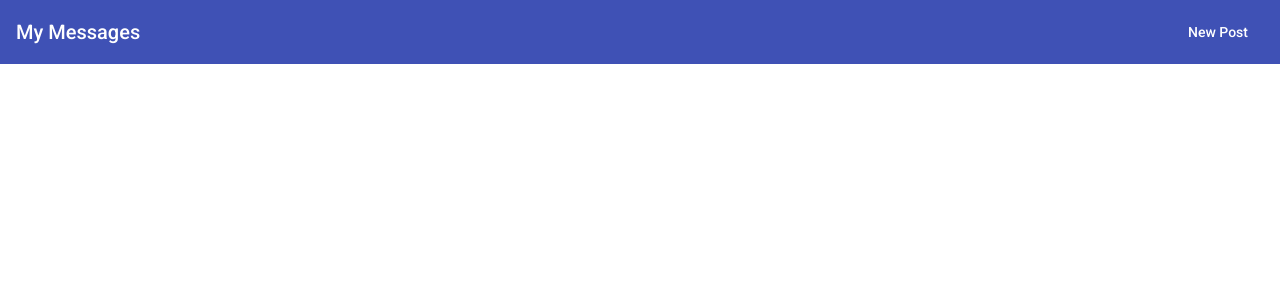
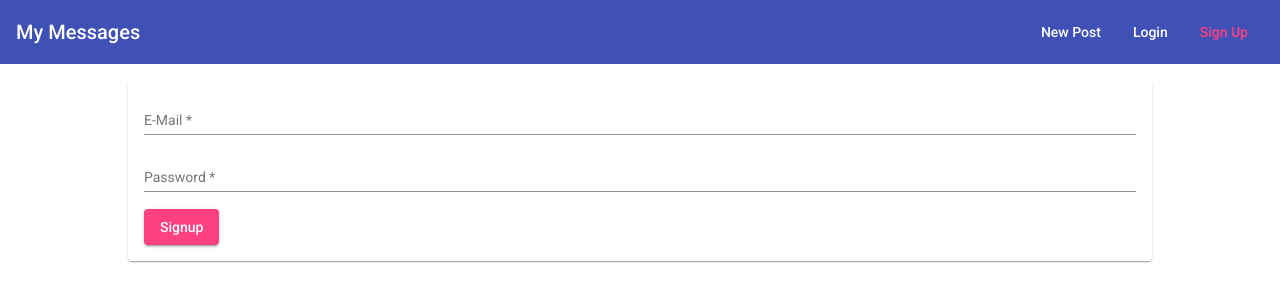
Before and after one commit to afnan2013/SocialCommunicationApp, an Angular app: page /signup in a window 1280 px wide. Before the commit this address led to /. Shown: the top 302 px of the page. Built offline with nearby package versions, Linux system fonts and the light colour scheme.

Commit message:
Login & Signup Component Form is Ready but backend is empty

```diff
--- a/src/app/app-routing.module.ts
+++ b/src/app/app-routing.module.ts
@@ -1,5 +1,7 @@
 import { NgModule } from "@angular/core";
 import { RouterModule, Routes } from "@angular/router";
+import { LoginComponent } from "./auth/login/login.component";
+import { SignupComponent } from "./auth/signup/signup.component";
 import { PostCreateComponent } from "./post/post-create/post-create.component";
 import { PostListComponent } from "./post/post-list/post-list.component";
 
@@ -7,6 +9,8 @@
   {path: '', component: PostListComponent},
   {path: 'create', component: PostCreateComponent},
   {path: 'edit/:postId', component: PostCreateComponent},
+  {path: 'login', component: LoginComponent},
+  {path: 'signup', component: SignupComponent},
 ];
 
 @NgModule({
--- a/src/app/app.module.ts
+++ b/src/app/app.module.ts
@@ -1,5 +1,5 @@
 import { NgModule } from '@angular/core';
-import { ReactiveFormsModule } from '@angular/forms';
+import { ReactiveFormsModule, FormsModule } from '@angular/forms';
 import { BrowserModule } from '@angular/platform-browser';
 import { HttpClientModule } from '@angular/common/http';
 
@@ -17,16 +17,24 @@
 import {MatPaginatorModule} from '@angular/material/paginator';
 import { AppRoutingModule } from './app-routing.module';
 import {MatProgressSpinnerModule} from '@angular/material/progress-spinner';
+import { LoginComponent } from './auth/login/login.component';
+import { SignupComponent } from './auth/signup/signup.component';
 
 
 @NgModule({
   declarations: [
-    AppComponent, PostCreateComponent, HeaderComponent, PostListComponent
+    AppComponent,
+    PostCreateComponent,
+    HeaderComponent,
+    PostListComponent,
+    LoginComponent,
+    SignupComponent
   ],
   imports: [
     BrowserModule,
     AppRoutingModule,
     ReactiveFormsModule,
+    FormsModule,
     BrowserAnimationsModule,
     MatInputModule,
     MatCardModule,
--- /dev/null
+++ b/src/app/auth/login/login.component.css
@@ -0,0 +1,12 @@
+mat-card{
+  width: 70%;
+  margin:20px auto;
+
+}
+mat-form-field {
+  width: 100%;
+}
+
+mat-spinner {
+  margin: auto;
+}
--- /dev/null
+++ b/src/app/auth/login/login.component.html
@@ -0,0 +1,19 @@
+
+<mat-card>
+  <mat-spinner *ngIf="isLoading"></mat-spinner>
+  <form (submit)="onLogin(loginForm)" #loginForm="ngForm" *ngIf="!isLoading">
+    <mat-form-field>
+      <!-- <mat-label>Post Title *</mat-label> -->
+      <input matInput type="email" placeholder="E-Mail" name="email" ngModel #inputEmail="ngModel" required email>
+      <mat-error *ngIf="inputEmail.invalid">Please enter a valid E-Mail</mat-error>
+    </mat-form-field>
+
+    <mat-form-field>
+      <!-- <mat-label>Write Post *</mat-label> -->
+      <input matInput type="password" placeholder="Password" name="password" ngModel #inputPassword="ngModel" required>
+      <mat-error *ngIf="inputPassword.invalid">Please enter your valid Password</mat-error>
+    </mat-form-field>
+
+    <button mat-raised-button color="accent" type="submit">Login</button>
+  </form>
+</mat-card>
--- /dev/null
+++ b/src/app/auth/login/login.component.ts
@@ -0,0 +1,18 @@
+import { Component } from "@angular/core";
+import { NgForm } from "@angular/forms";
+
+@Component({
+  selector: "app-login",
+  templateUrl: "./login.component.html",
+  styleUrls: ["./login.component.css"]
+})
+export class LoginComponent {
+  isLoading = false;
+
+  onLogin(form: NgForm){
+    console.log(form.value);
+    if (form.invalid){
+      return;
+    }
+  }
+}
--- /dev/null
+++ b/src/app/auth/signup/signup.component.css
@@ -0,0 +1,7 @@
+mat-form-field {
+  width: 100%;
+}
+
+mat-spinner {
+  margin: auto;
+}
--- /dev/null
+++ b/src/app/auth/signup/signup.component.html
@@ -0,0 +1,18 @@
+<mat-card>
+  <mat-spinner *ngIf="isLoading"></mat-spinner>
+  <form (submit)="onSignup(signupForm)" #signupForm="ngForm" *ngIf="!isLoading">
+    <mat-form-field>
+      <!-- <mat-label>Post Title *</mat-label> -->
+      <input matInput placeholder="E-Mail" name="email" ngModel #inputEmail="ngModel" required email>
+      <mat-error *ngIf="inputEmail.invalid">Please enter a valid E-Mail</mat-error>
+    </mat-form-field>
+
+    <mat-form-field>
+      <!-- <mat-label>Write Post *</mat-label> -->
+      <input matInput placeholder="Password" name="password" ngModel #inputPassword="ngModel" required>
+      <mat-error *ngIf="inputPassword.invalid">Please enter your valid Password</mat-error>
+    </mat-form-field>
+
+    <button mat-raised-button color="accent" type="submit">Signup</button>
+  </form>
+</mat-card>
--- /dev/null
+++ b/src/app/auth/signup/signup.component.ts
@@ -0,0 +1,18 @@
+import { Component } from "@angular/core";
+import { NgForm } from "@angular/forms";
+
+@Component({
+  selector: "app-signup",
+  templateUrl: "./signup.component.html",
+  styleUrls: ["./signup.component.css"]
+})
+export class SignupComponent {
+  isLoading = false;
+
+  onSignup(form: NgForm){
+    console.log(form.value);
+    if (form.invalid){
+      return;
+    }
+  }
+}
--- a/src/app/header/header.component.css
+++ b/src/app/header/header.component.css
@@ -4,6 +4,7 @@
 }
 
 ul {
+  display: flex;
   list-style: none;
   padding: 0px;
   margin: 0px;
--- a/src/app/header/header.component.html
+++ b/src/app/header/header.component.html
@@ -3,5 +3,7 @@
   <span class="spacer"></span>
   <ul>
     <li><a mat-button routerLink="/create" routerLinkActive="mat-accent">New Post</a></li>
+    <li><a mat-button routerLink="/login" routerLinkActive="mat-accent">Login</a></li>
+    <li><a mat-button routerLink="/signup" routerLinkActive="mat-accent">Sign Up</a></li>
   </ul>
 </mat-toolbar>
```
